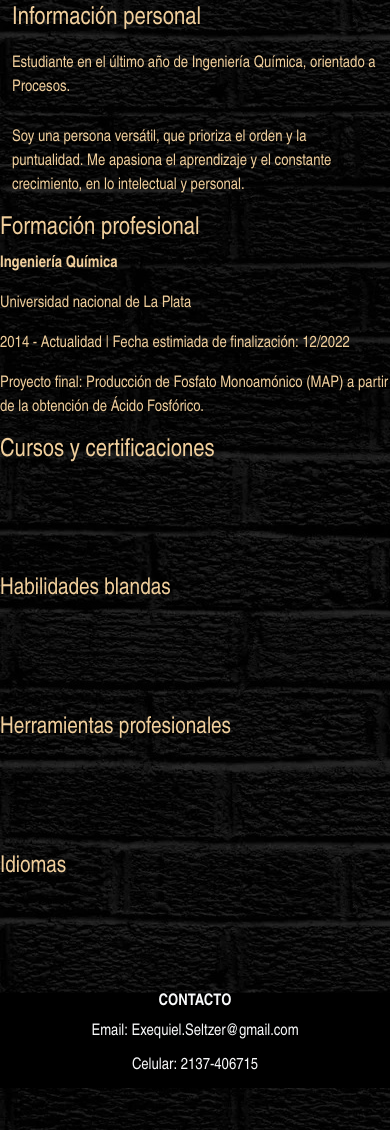
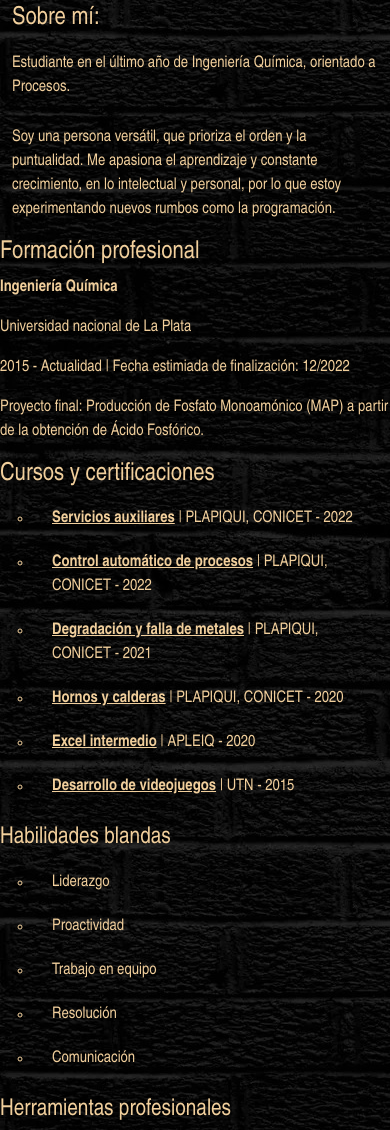
Before and after one commit to ExequielSeltzer/Reposirorio-AP, a plain HTML site: page index.html in a window 390 px wide. Shown: the part 497-1627 px from the top of the page. Drawn offline with nearby package versions, Linux system fonts and the light colour scheme.

Commit message:
Pequeños arreglos

```diff
--- a/CSS/style.css
+++ b/CSS/style.css
@@ -34,11 +34,10 @@ body {
     margin-bottom: 10px;
     margin-right: 10px;
   }
-  ul {
+  nav ul {
     width: 100%;
     height: 45px;
     background: rgb(248, 196, 117);
-    padding-right: 100px;
     z-index: 2;
     position: relative;
     bottom: 2px;
@@ -50,8 +49,8 @@ body {
     left: 0%;
   }
 
-  li {
-    margin-top: 50px;
+  nav li {
+    align-items: flex;
   }
 }
 
@@ -136,16 +135,9 @@ li {
   }
 }
 
-.card {
-  position: right;
-  margin-left: 0px;
-}
-
 #Foto-CV {
   height: 270px;
   width: auto;
-  float: left;
-  align-items: left;
 }
 
 .Card-Personal {
--- a/index.html
+++ b/index.html
@@ -59,7 +59,7 @@
     <img src="Imágenes\Foto cv 1.png" id="Foto-CV" alt="Foto currículum">
   </div>
     <div class="col-lg-12 col-xl-8">
-    <h2 class="Card-Personal">Información personal</h2>
+    <h2 class="Card-Personal">Sobre mí:</h2>
     <br />
       <p class="Card-Personal">
         Estudiante en el último año de Ingeniería Química, orientado a Procesos.
@@ -67,8 +67,8 @@
       <br />
       <p class="Card-Personal">
         Soy una persona versátil, que prioriza el orden y la puntualidad. Me
-        apasiona el aprendizaje y el constante crecimiento, en lo intelectual y
-        personal.
+        apasiona el aprendizaje y constante crecimiento, en lo intelectual y
+        personal, por lo que estoy experimentando nuevos rumbos como la programación.
       </p>
       <br />
     </div>
@@ -81,7 +81,7 @@
       <h2>Formación profesional</h2>
       <p><b> Ingeniería Química </b></p>
       <p>Universidad nacional de La Plata</p>
-      <p>2014 - Actualidad | Fecha estimiada de finalización: 12/2022</p>
+      <p>2015 - Actualidad | Fecha estimiada de finalización: 12/2022</p>
       <p>
         Proyecto final: Producción de Fosfato Monoamónico (MAP) a partir de la
         obtención de Ácido Fosfórico.
```
